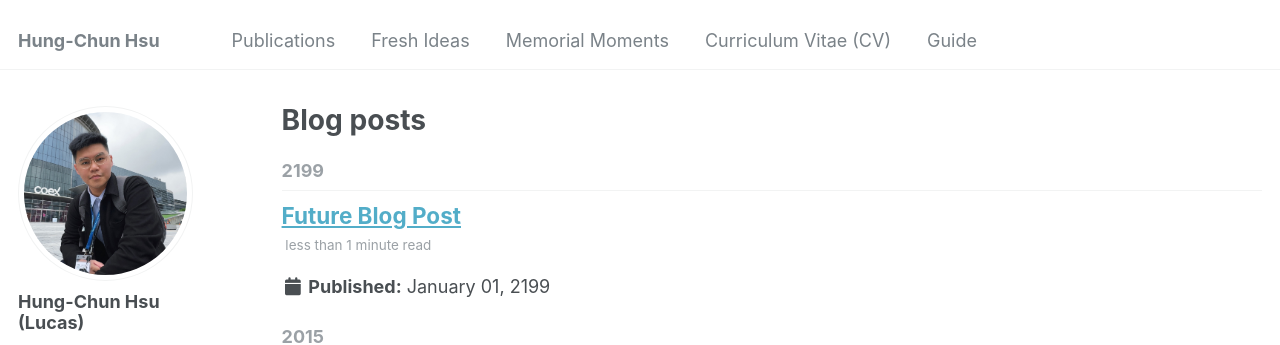
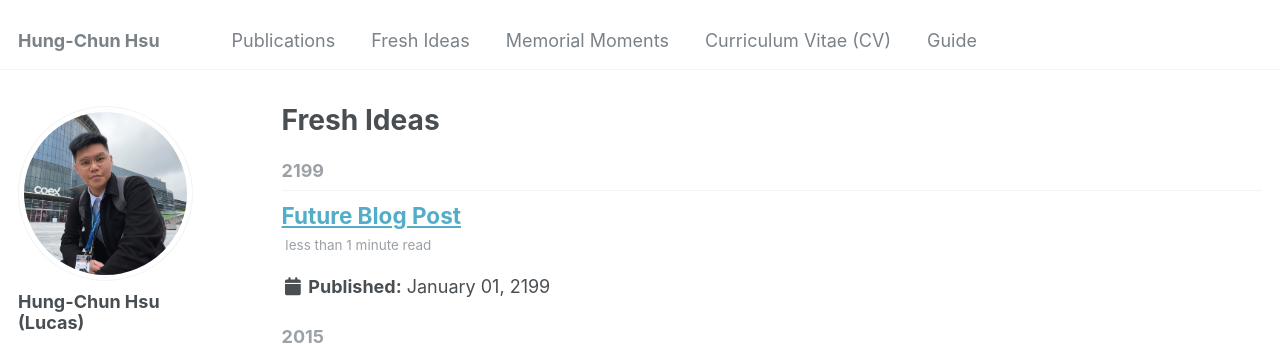
Before and after one commit to lucas-hc-hsu/lucas-hc-hsu.github.io, a Jekyll site: the page built from _pages/year-archive.html, in a window 1280 px wide and 1378 px high. Shown: the top 345 px of the window. Built offline with Jekyll 4.4.1, drawn with Linux system fonts in a browser that asks for light colours; some web fonts are replaced.

Commit message:
update year-archive.html

```diff
--- a/_pages/year-archive.html
+++ b/_pages/year-archive.html
@@ -1,7 +1,8 @@
 ---
 layout: archive
 permalink: /year-archive/
-title: "Blog posts"
+# title: "Blog posts"
+title: "Fresh Ideas"
 author_profile: true
 redirect_from:
   - /wordpress/blog-posts/
```
